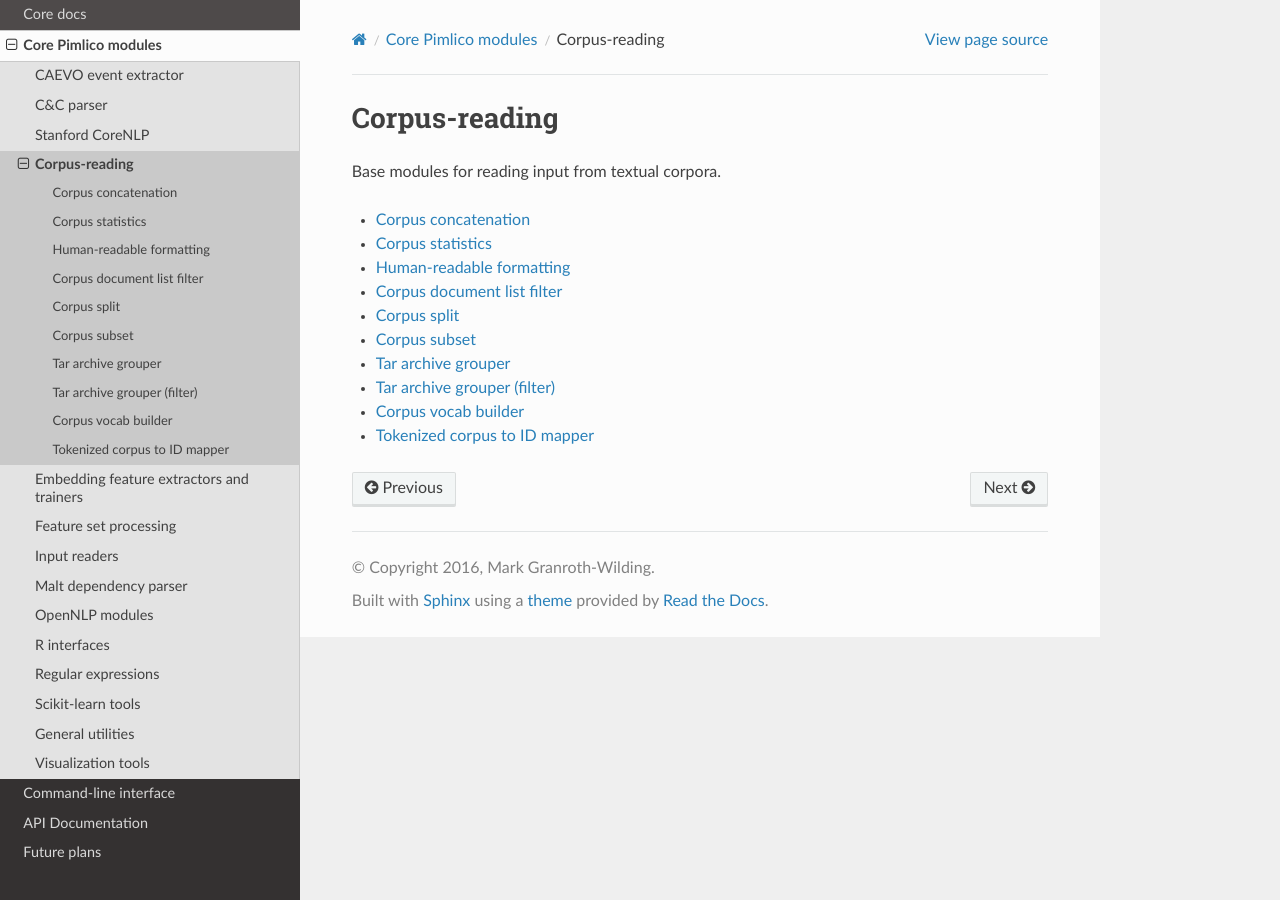
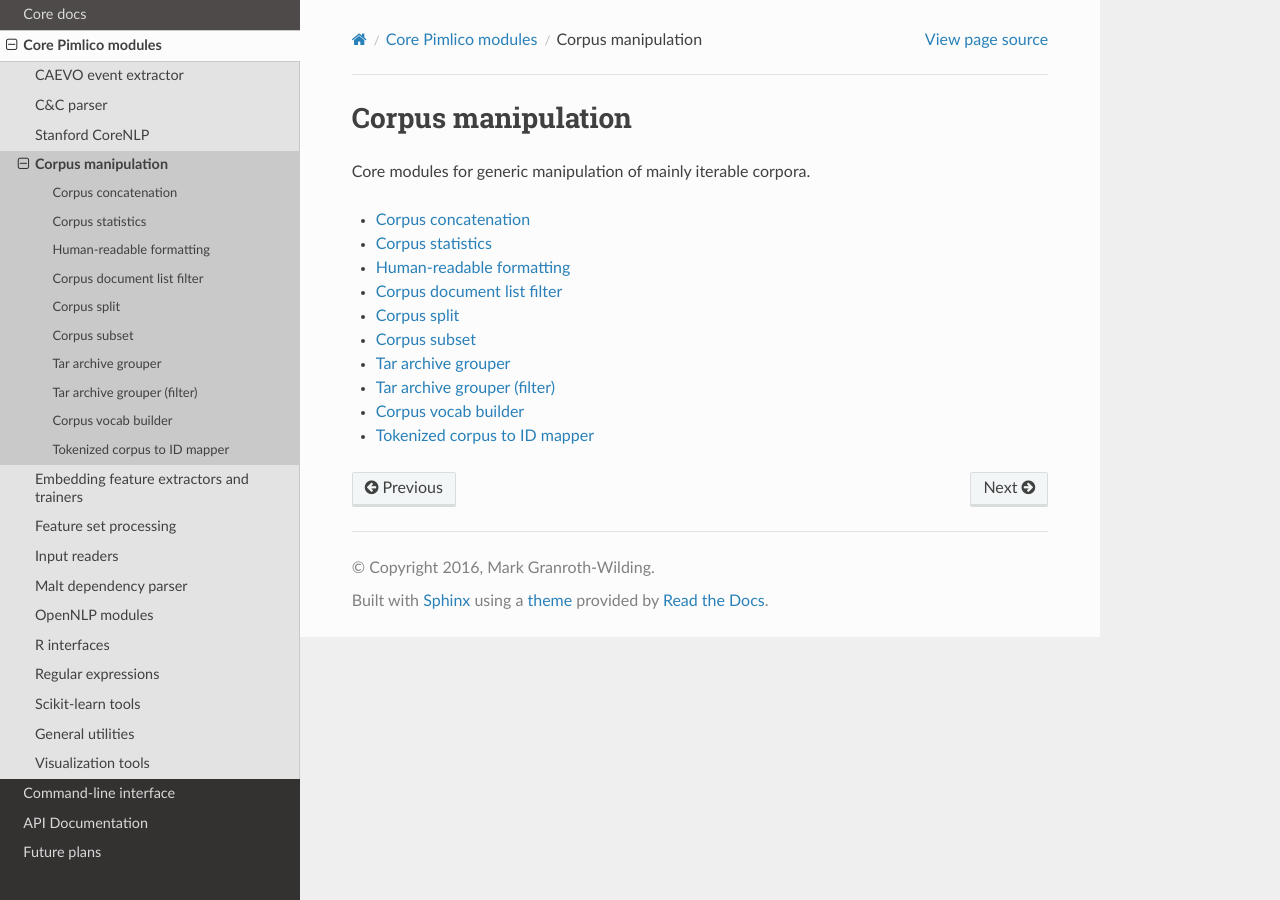
Before and after one commit to markgw/pimlico, a Sphinx documentation site: the page built from docs/modules/pimlico.modules.corpora.rst, in a window 1280 px wide. Built offline with Sphinx 7.4.7 and the Read the Docs theme 2.0.0, drawn with Linux system fonts in a browser that asks for light colours; formulas are drawn with MathJax 3; the version number could not be read and is left out.

Commit message:
Updated docs

```diff
--- a/docs/api/pimlico.datatypes.formatters.rst
+++ b/docs/api/pimlico.datatypes.formatters.rst
@@ -7,6 +7,7 @@ Submodules
 .. toctree::
 
    pimlico.datatypes.formatters.features
+   pimlico.datatypes.formatters.tokenized
 
 Module contents
 ---------------
--- a/docs/modules/pimlico.modules.corpora.rst
+++ b/docs/modules/pimlico.modules.corpora.rst
@@ -1,11 +1,11 @@
-Corpus-reading
-~~~~~~~~~~~~~~
+Corpus manipulation
+~~~~~~~~~~~~~~~~~~~
 
 
 .. py:module:: pimlico.modules.corpora
 
 
-Base modules for reading input from textual corpora.
+Core modules for generic manipulation of mainly iterable corpora.
 
 
 
--- a/docs/modules/pimlico.modules.visualization.rst
+++ b/docs/modules/pimlico.modules.visualization.rst
@@ -14,3 +14,4 @@ Modules for plotting and suchlike
    :titlesonly:
 
    pimlico.modules.visualization.bar_chart
+   pimlico.modules.visualization.word2vec_plot
```
Also changed, not shown: docs/api/pimlico.datatypes.formatters.tokenized.rst (added, +7 -0 lines), docs/modules/pimlico.modules.visualization.word2vec_plot.rst (added, +43 -0 lines).
